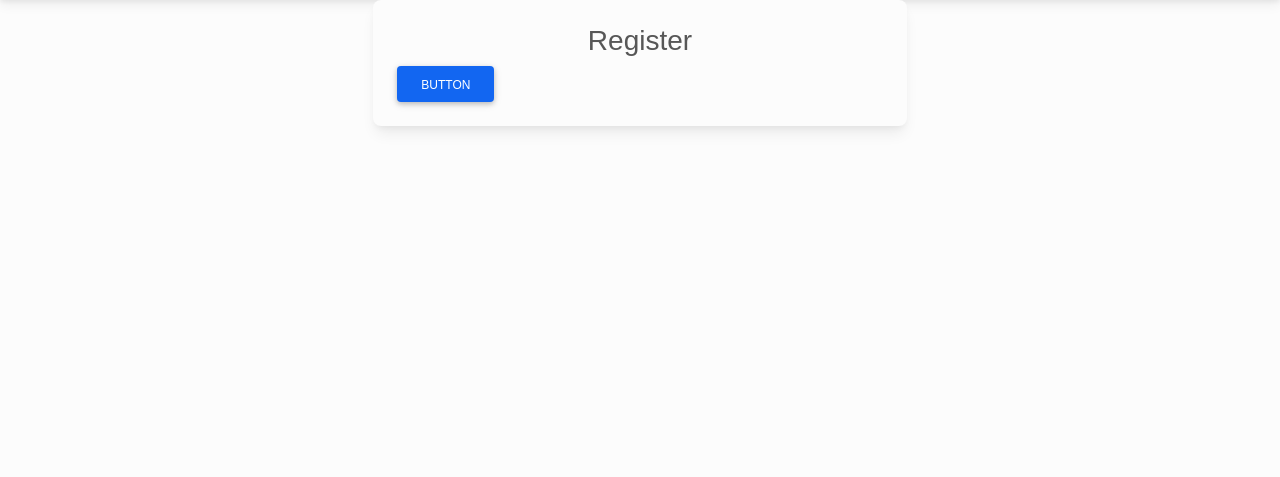
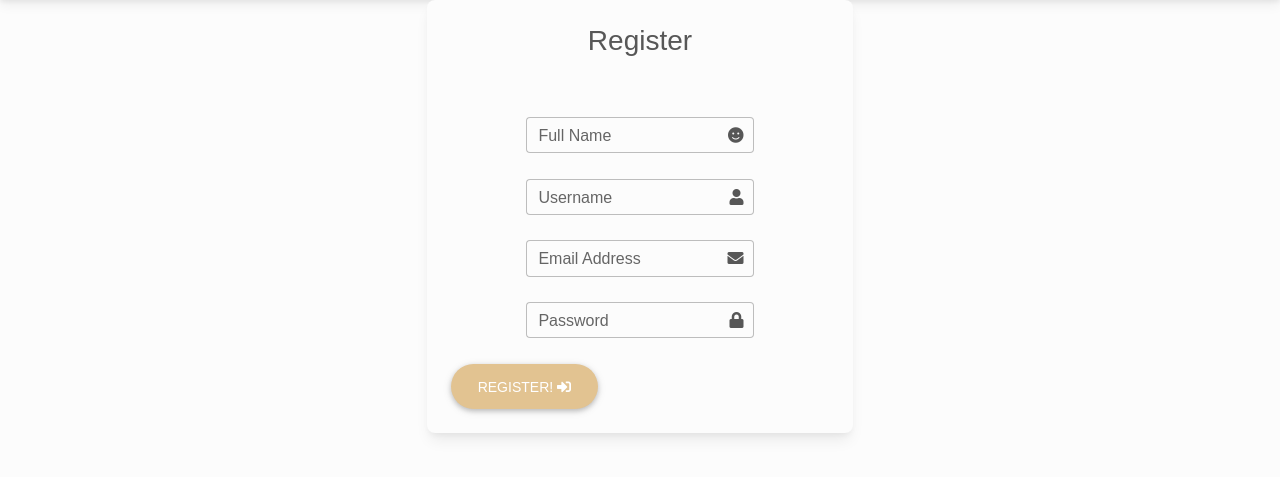
Before and after one commit to shanedunne/the-bull-case, a Flask app: page /register in a window 1280 px wide. Shown: the part 68-545 px from the top of the page. Run offline with Flask 2, Linux system fonts and the light colour scheme; some libraries are stand-ins or nearby versions.

Commit message:
added register form

```diff
--- a/static/css/style.css
+++ b/static/css/style.css
@@ -34,3 +34,13 @@ body {
 .card h3 {
     text-align: center;
 }
+
+.form-outline {
+    width: 60%;
+    margin: auto;
+}
+
+.register-button {
+    margin: auto;
+    background-color: #E2C391;
+}
--- a/templates/register.html
+++ b/templates/register.html
@@ -1,13 +1,38 @@
 {% extends "base.html" %}
 
 {% block content %}
-<div class="row g-0 d-flex align-items-center justify-content-center">
-    <form class="col-sm-12 col-md-8 col-lg-5">
+    <div class="row g-0 d-flex vertical-center justify-content-center">
+        <form class="col-sm-12 col-md-8 col-lg-4" method="POST" action="{{ url_for('register') }}">
             <div class="card">
                 <div class="card-body">
                     <h3 class="card-title">Register</h3>
-
-                <button type="button" class="btn btn-primary">Button</button>
+                    <br>
+                    <br>
+                    <div class="form-outline ">
+                            <i class="fas fa-smile trailing"></i>
+                            <input type="text" id="fullname" class="form-control" name="fullname" />
+                            <label class="form-label" for="fullname">Full Name</label>
+                        </div>
+                        <br>
+                        <div class="form-outline ">
+                            <i class="fas fa-user trailing"></i>
+                            <input type="text" id="username" class="form-control" name="username" />
+                            <label class="form-label" for="username">Username</label>
+                        </div>
+                        <br>
+                        <div class="form-outline">
+                            <i class="fas fa-envelope trailing"></i>
+                            <input type="email" id="email" class="form-control" name="email" />
+                            <label class="form-label" for="email">Email Address</label>
+                        </div>
+                        <br>
+                        <div class="form-outline">
+                            <i class="fas fa-lock trailing"></i>
+                            <input type="password" id="typePassword" class="form-control" name="typePassword" />
+                            <label class="form-label" for="typePassword">Password</label>
+                        </div>
+                        <br>
+                            <button type="button" class="btn btn-primary btn-lg btn-rounded register-button">Register! <i class="fas fa-sign-in-alt"></i></button>
                 </div>
             </div>
         </form>
```
Lines whose indentation alone changed are shown as unchanged.
